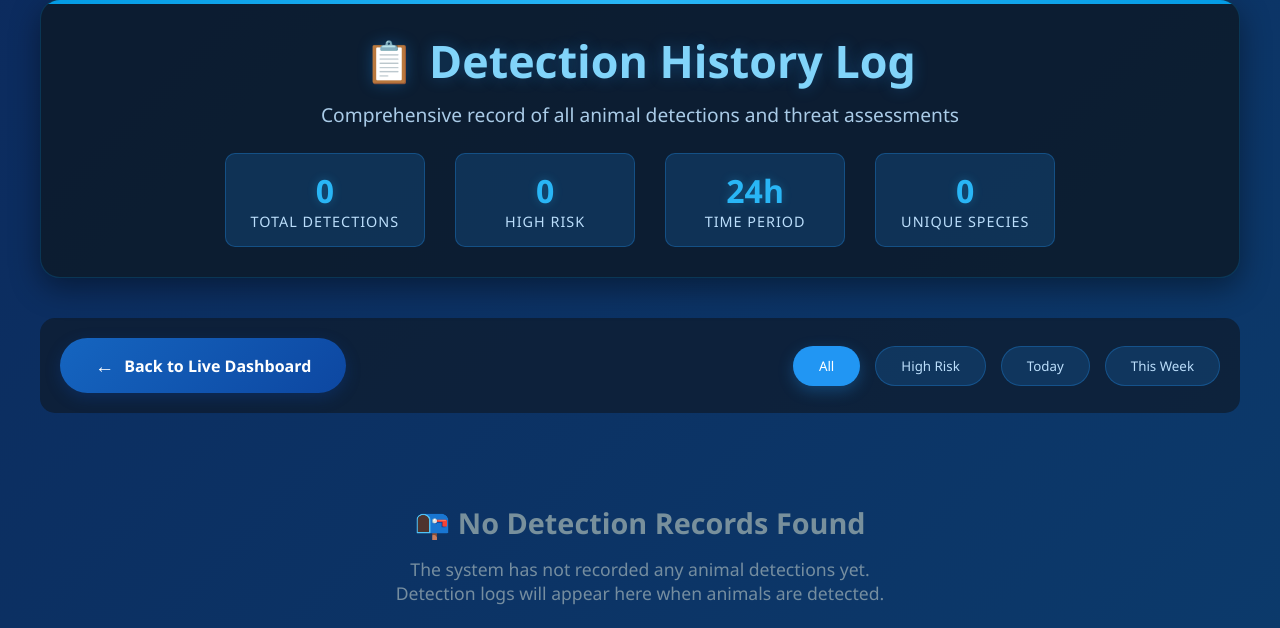
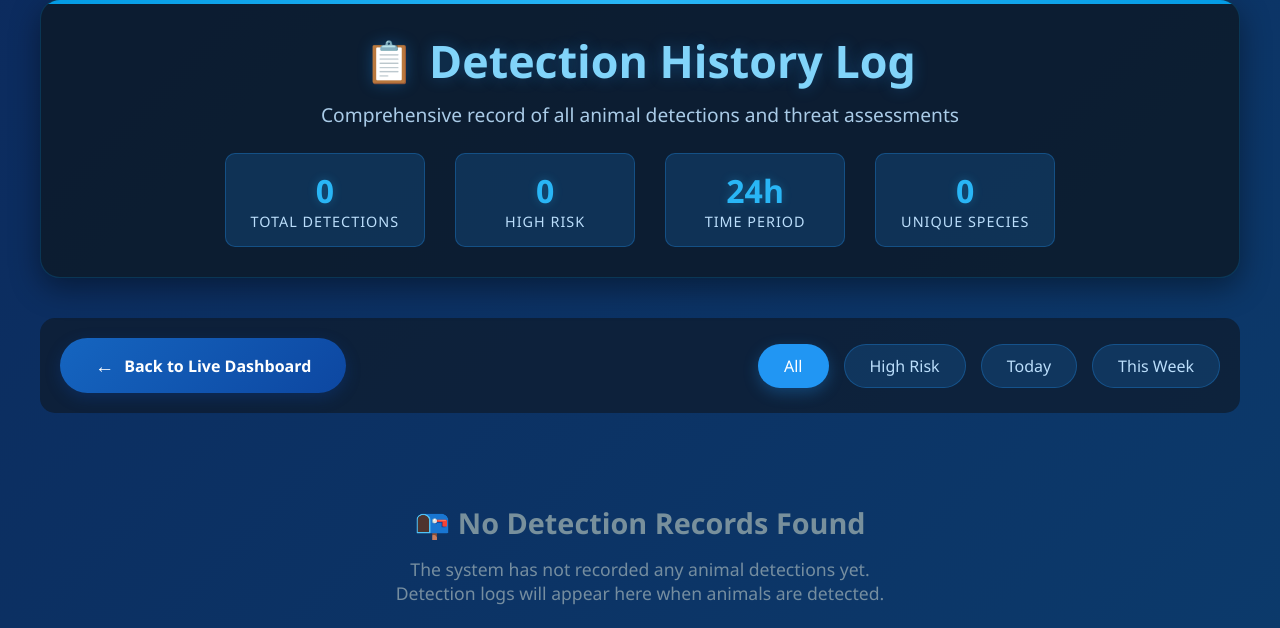
Before and after one commit to sankajithdjinasena/SmartAnimalWatcher, a Flask app: page /logs in a window 1280 px wide. Shown: the part 41-669 px from the top of the page. Run offline with Flask 3, Linux system fonts and the light colour scheme.

Commit message:
html update

```diff
--- a/application/templates/gallery.html
+++ b/application/templates/gallery.html
@@ -17,6 +17,9 @@
             color: #f8f9fa;
             min-height: 100vh;
             padding: 20px;
+        }
+        body a{
+            text-decoration: none;
         }
 
         .container {
--- a/application/templates/logs.html
+++ b/application/templates/logs.html
@@ -15,6 +15,9 @@
             color: #e3f2fd;
             min-height: 100vh;
             padding: 20px;
+        }
+        body a{
+            text-decoration: none;
         }
 
         .container {
@@ -410,11 +417,19 @@
             </button>
 
             <div class="filter-controls">
-                <button class="filter-btn active">All</button>
-                <button class="filter-btn">High Risk</button>
-                <button class="filter-btn">Today</button>
-                <button class="filter-btn">This Week</button>
+                <a class="filter-btn {% if risk_filter=='all' %}active{% endif %}"
+                href="{{ url_for('view_logs', risk='all') }}">All</a>
+
+                <a class="filter-btn {% if risk_filter=='high' %}active{% endif %}"
+                href="{{ url_for('view_logs', risk='high') }}">High Risk</a>
+
+                <a class="filter-btn {% if risk_filter=='today' %}active{% endif %}"
+                href="{{ url_for('view_logs', risk='today') }}">Today</a>
+
+                <a class="filter-btn {% if risk_filter=='week' %}active{% endif %}"
+                href="{{ url_for('view_logs', risk='week') }}">This Week</a>
             </div>
+
         </div>
 
         {% if logs %}
```
Also changed, not shown: other parts of application/templates/logs.html (+29 -8 lines), application/templates/index.html (+33 -5 lines).
